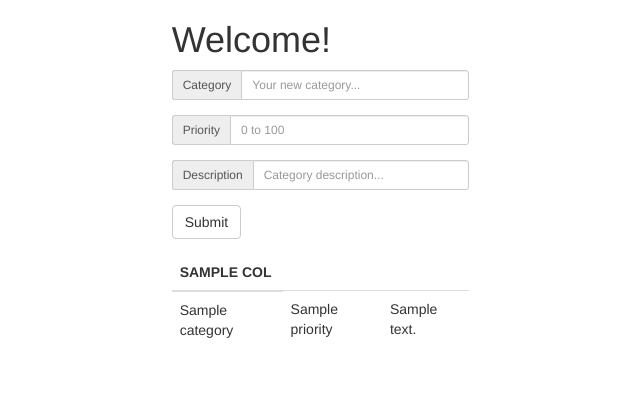
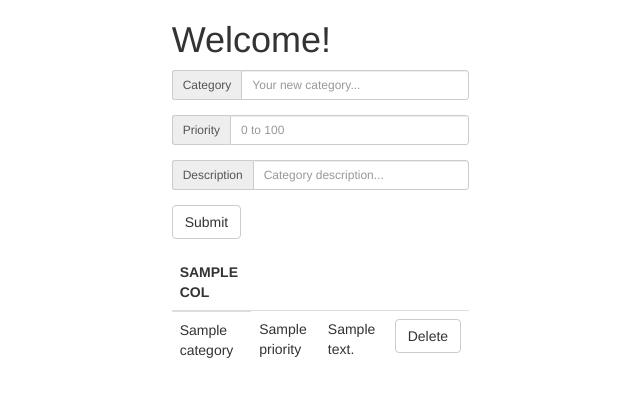
Before and after one commit to varsis/pylab5, a Flask app: template templates/main.html in a window 1280 px wide. Shown: the top 397 px of the page, without its empty margins (265-905 px from the left). Run offline with Flask 2, Linux system fonts and the light colour scheme; the template is opened without the code that fills it: most values are stand-ins (such as "Sample title", 1, 10 or a date in 2020); some libraries are stand-ins or nearby versions.

Commit message:
add delete

```diff
--- a/server.py
+++ b/server.py
@@ -31,6 +31,10 @@ def add_task(task):
 	query_db("insert into tasks(category,priority,description) values(?,?,?)",task, one=True)
 	get_conn().commit();
 
+def remove_task(rowid):
+	query_db("delete from tasks where rowid=?",rowid, one=True)
+	get_conn().commit();
+
 def cols():
 	return ["category","priority","description"]
 
@@ -38,9 +42,15 @@ def cols():
 def hello_world():
     return 'Hello, World!'
 
+#idealy use ajax and use delete...
+@app.route('/tasks/delete',methods=["POST"])
+def delete():
+	rowid = request.form['id']
+	remove_task(rowid)
+	return redirect(url_for('tasks'))
+
 @app.route('/tasks',methods=["GET","POST"])
 def tasks(name=None):
-		#post
 	if request.method == "POST":
 		form = request.form
 		try:
@@ -56,7 +66,7 @@ def tasks(name=None):
 
 	#get
 	elif request.method == "GET":
-		tasks = query_db("select * from tasks order by priority DESC");
+		tasks = query_db("select rowid,* from tasks order by priority DESC");
 		return render_template('main.html', name=name, cols=cols(),tasks=tasks)
 
 '''@app.route('/task1',methods=["GET","POST"])
--- a/templates/main.html
+++ b/templates/main.html
@@ -50,6 +50,9 @@
   		<td>{{ task.category|e }}</td>
   		<td>{{ task.priority|e }}</td>
   		<td>{{ task.description|e }}</td>
+		<td><form method="POST" action="/tasks/delete">
+		<input type="hidden" name="id" value="{{ task.rowid }}">
+		<button type="submit" class="btn btn-default">Delete</button></form></td>
 		</tr>
 		{% endfor %}
 
```
Also changed, not shown: pylab4.db, 2 other files.
